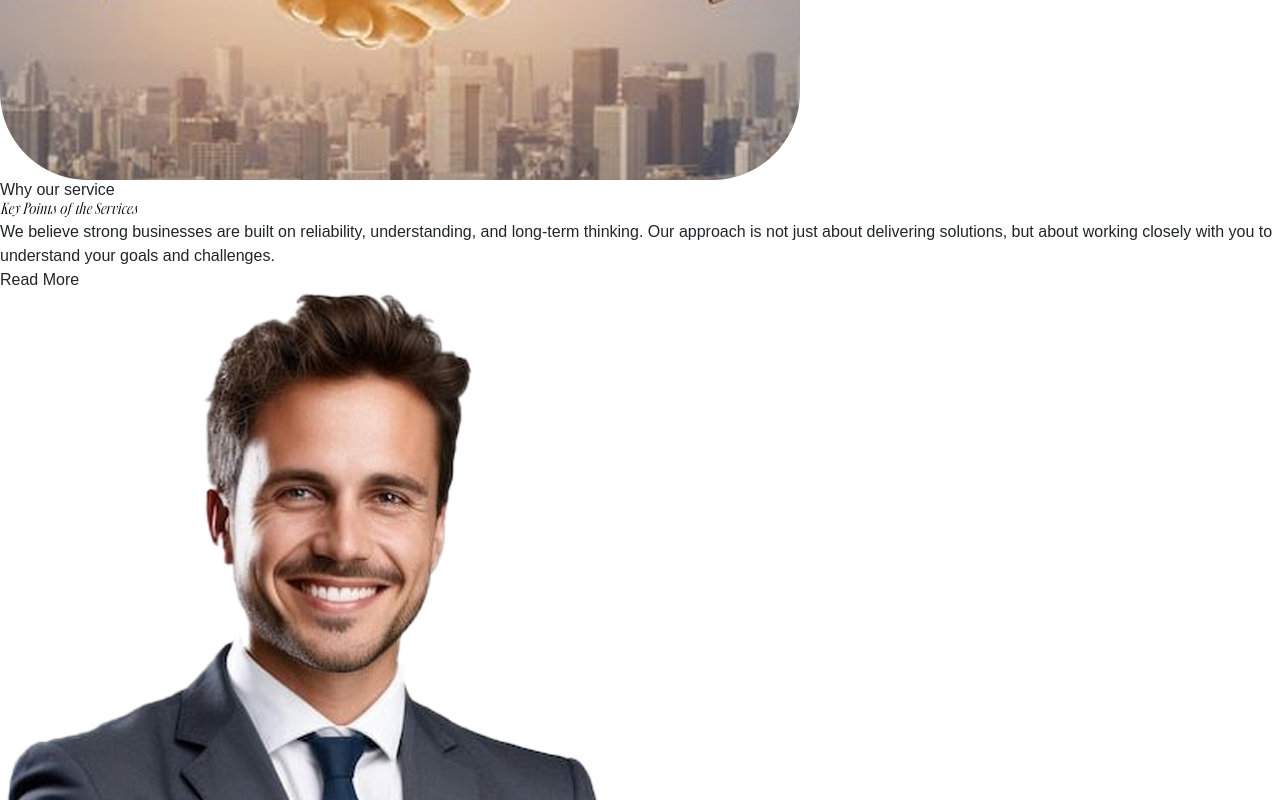
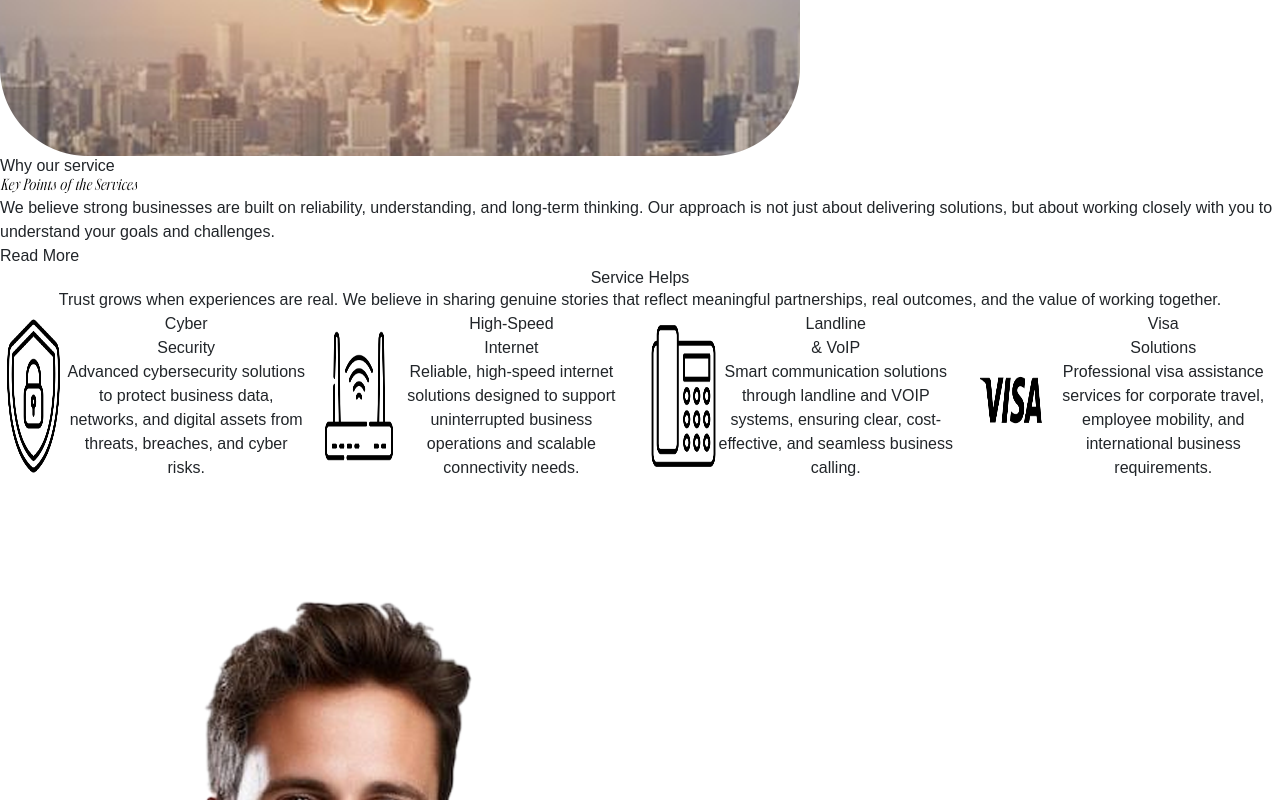
Before and after one commit to josephpal27/We-Connect-Worldwide, a React (Vite) app: page /services in a window 1280 px wide. Shown: the part 1758-2558 px from the top of the page. Built offline with nearby package versions, Linux system fonts and the light colour scheme; a web font is replaced by a local one.

Commit message:
Services Helps Added

```diff
--- /dev/null
+++ b/src/components/ServiceHelps.jsx
@@ -0,0 +1,37 @@
+import ServicesSlider from "./ServicesSlider"
+import { servicesData } from "../data/servicesData"
+
+const ServiceHelps = () => {
+    return (
+        <>
+            <section className="
+                pt-[0.5rem] sm:pt-[0.5rem] lg:pt-[0.3rem] xl:pt-[0.4rem] 2xl:pt-[0.5rem]
+                px-[7%]
+                pb-[0.5rem] sm:pb-[0.5rem] lg:pb-[0.3rem] xl:pb-[0.4rem] 2xl:pb-[15rem]
+                bg-red-200
+            ">
+                <h3 className="
+                    text-center text-[#0764f9] font-[600]
+                    text-[1.6rem] sm:text-[2rem] lg:text-[2.7rem] xl:text-[3.1rem] 2xl:text-[3.5rem]
+                ">
+                    Service Helps
+                </h3>
+                <p className="
+                    text-center text-[#000] font-[500]
+                    text-[1.1rem] sm:text-[1.3rem] lg:text-[1.05rem] xl:text-[1.2rem] 2xl:text-[1.3rem]
+                    mt-[0.5rem] sm:mt-[1rem] lg:mt-[0.8rem] xl:mt-[0.9rem] 2xl:mt-[1rem]
+                    mx-auto
+                    w-[100%] sm:w-[50%]
+                ">
+                    Trust grows when experiences are real. We believe in sharing genuine stories that reflect meaningful partnerships, real outcomes, and the value of working together.
+                </p>
+
+                <div className="services-slider">
+                    <ServicesSlider servicesData={servicesData} />
+                </div>
+            </section>
+        </>
+    )
+}
+
+export default ServiceHelps
--- a/src/pages/Services.jsx
+++ b/src/pages/Services.jsx
@@ -1,5 +1,6 @@
 import BuildTrust from "../components/BuildTrust"
 import OurServices from "../components/OurServices"
+import ServiceHelps from "../components/ServiceHelps"
 import ServicesBanner from "../components/ServicesBanner"
 import WhyUs from "../components/WhyUs"
 
@@ -9,6 +10,7 @@ const Services = () => {
             <ServicesBanner />
             <OurServices />
             <WhyUs />
+            <ServiceHelps />
             <BuildTrust />
         </>
     )
```
